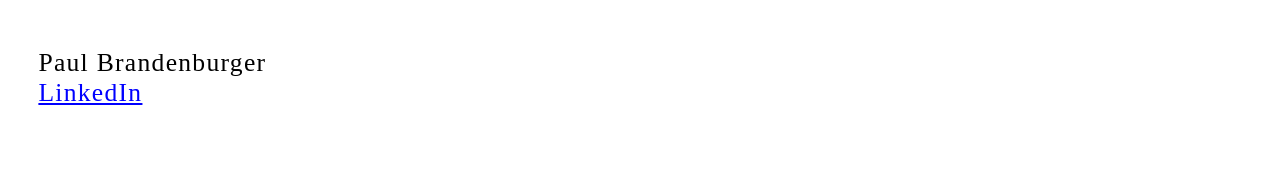
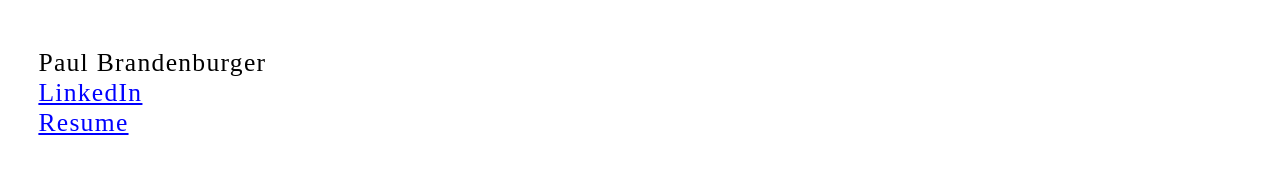
Before and after one commit to Paul07/Portfolio, a plain HTML site: page Portfolio/index.html in a window 1280 px wide. Shown: the part 2224-2397 px from the top of the page. Drawn offline with Linux system fonts and the light colour scheme.

Commit message:
Update index.html

```diff
--- a/Portfolio/index.html
+++ b/Portfolio/index.html
@@ -152,7 +152,8 @@
 		<footer>
 			<p>
 				<class="center">Paul Brandenburger<br>
-				<a href=https://www.linkedin.com/in/paul-brandenburger/>LinkedIn</a>
+				<a href=https://www.linkedin.com/in/paul-brandenburger/>LinkedIn</a><br>
+				<a href=https://drive.google.com/file/d/1Cylap5bsExnUwu8CeIekLRlFftLXYcX0/view?usp=sharing>Resume</a>
 			</p>
 		</footer>
 		<script src="js/portfolio.js"></script>
```
